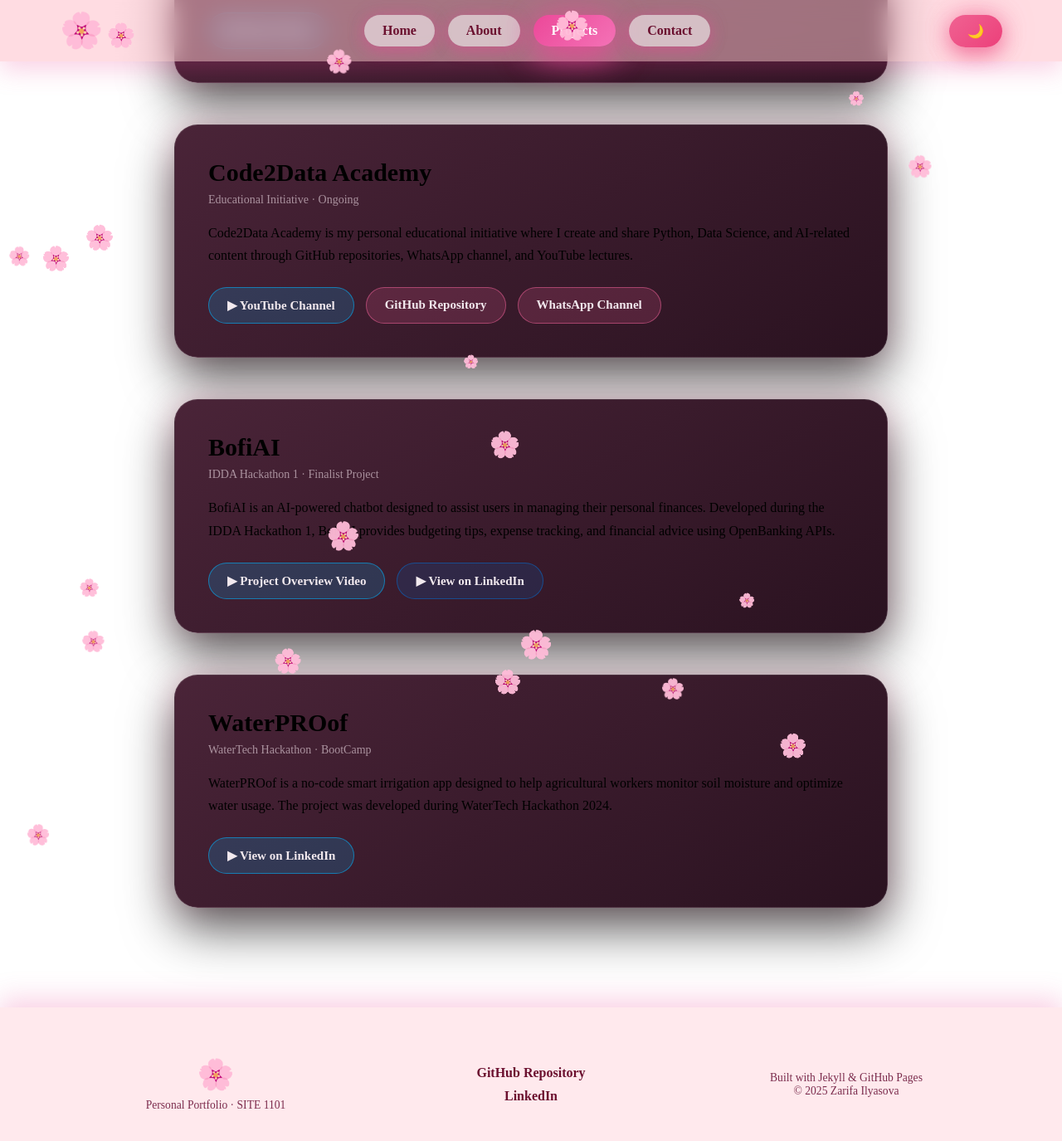
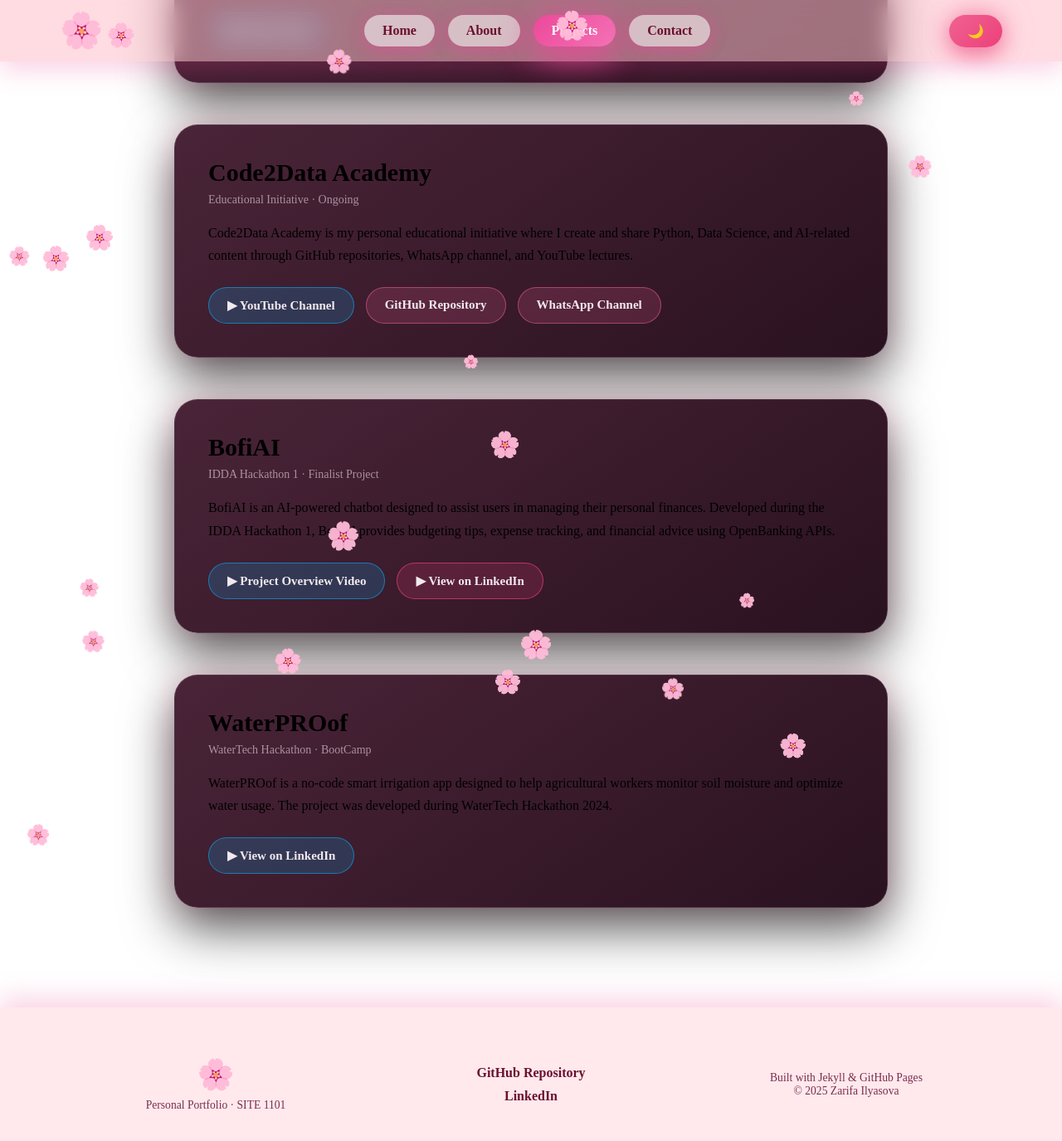
Before and after one commit to Code2DataAcademyofficial/SITE-Project-3, a Jekyll site: the page built from projects.html, in a window 1280 px wide and 1400 px high, scrolled down 830 px. Shown: the top 1375 px of the window at 83% size. Built offline with Jekyll 4.4.1, drawn with Linux system fonts in a browser that asks for light colours.

Commit message:
i hope done

```diff
--- a/assets/css/style.css
+++ b/assets/css/style.css
@@ -1623,3 +1623,46 @@
     0 0 0 1px rgba(10, 102, 194, 0.35),
     0 18px 45px rgba(10, 102, 194, 0.35);
 }
+/* =========================
+   PROJECT CARDS – LIGHT MODE FIX
+========================= */
+
+/* Light mode üçün */
+body.light-mode .project-block {
+  background: #fde6f0;
+  border: 2px solid #f5a3c7;
+  box-shadow:
+    0 12px 30px rgba(236, 64, 122, 0.25);
+  transition: transform 0.3s ease, box-shadow 0.3s ease;
+}
+
+/* Hover effect (float + glow) */
+body.light-mode .project-block:hover {
+  transform: translateY(-10px);
+  box-shadow:
+    0 20px 50px rgba(236, 64, 122, 0.45),
+    0 0 40px rgba(236, 64, 122, 0.35);
+}
+/* Dark mode hover (projects) */
+body:not(.light-mode) .project-block:hover {
+  transform: translateY(-10px);
+  box-shadow:
+    0 25px 60px rgba(0, 0, 0, 0.7),
+    0 0 45px rgba(236, 95, 149, 0.45);
+}
+/* =========================
+   LINKEDIN BUTTON – PINK THEME
+========================= */
+
+.btn.linkedin {
+  background: rgba(236, 64, 122, 0.18);
+  border: 1.8px solid rgba(236, 64, 122, 0.65);
+  color: var(--dark-text);
+}
+
+.btn.linkedin:hover {
+  transform: translateY(-4px);
+  box-shadow:
+    0 0 0 1px rgba(236, 64, 122, 0.35),
+    0 18px 45px rgba(236, 64, 122, 0.45);
+}
```
